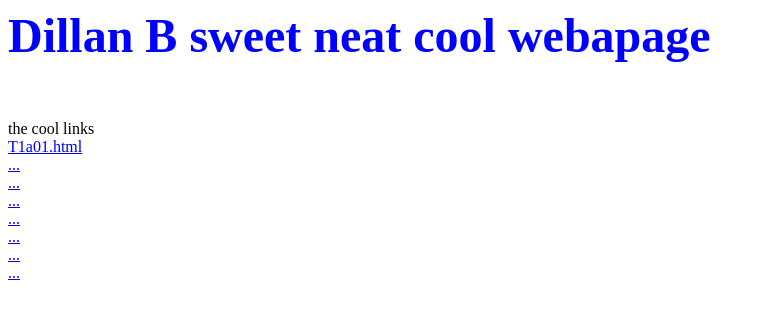
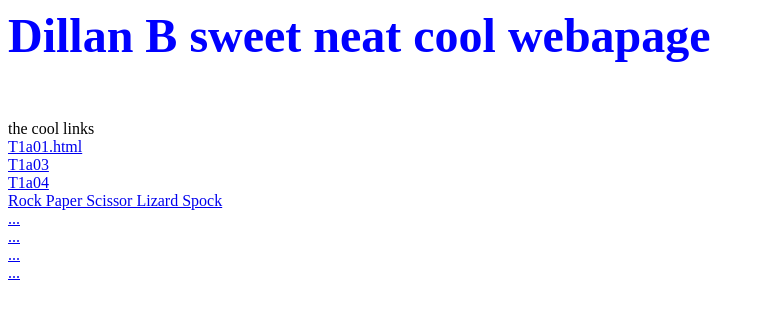
Before and after one commit to Vivaroma/Game-Dev, a plain HTML site: page index.html in a window 1280 px wide. Shown: the whole page, without its empty margins (0-765 px from the left). Drawn offline with Linux system fonts and the light colour scheme.

Commit message:
Update index.html

```diff
--- a/index.html
+++ b/index.html
@@ -9,7 +9,17 @@ the cool links
 <a href="T1a01.html">T1a01.html</a><br>
 
 
-<a href="...">...</a><br>
+<a href="T1a03.html">T1a03</a><br>
+
+
+
+
+<a href="T1a04.html">T1a04</a><br>
+
+
+
+
+<a href="Rock,Paper,Scissor,Lizard,Spock.html">Rock Paper Scissor Lizard Spock</a><br>
 
 
 
@@ -30,13 +40,3 @@ the cool links
 
 
 <a href="...">...</a><br>
-
-
-
-
-<a href="...">...</a><br>
-
-
-
-
-<a href="...">...</a><br>
```
